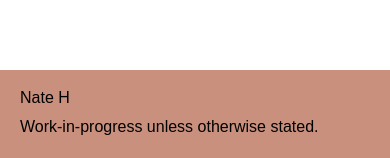
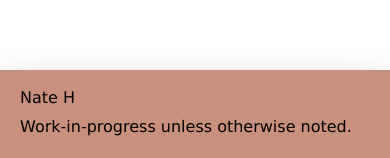
Before and after one commit to nathanthomashoang/styler-app, a Next.js app: page /styler-app/catalog in a window 390 px wide. Shown: the part 920-1078 px from the top of the page. Built offline with nearby package versions, Linux system fonts and the light colour scheme; no server answers.

Commit message:
fixed keys, font, and added more mobile optimizations

```diff
--- a/src/components/client/ItemsList.tsx
+++ b/src/components/client/ItemsList.tsx
@@ -4,6 +4,13 @@ import { Item, ITEM_CATEGORY_CONSTANTS } from '@/types/item';
 import ItemCard from '@/components/client/ItemCard';
 import Typography from '@mui/material/Typography';
 import Divider from '@mui/material/Divider';
+import { Montserrat } from "next/font/google";
+
+const montserrat = Montserrat({
+  weight: '400',
+  subsets: ['latin'],
+  display: 'swap',
+});
 
 interface IItemsListProps {
     items: Item[];
@@ -29,7 +36,7 @@ const ItemsList = ({
     return (
         <div>
             <Divider variant="middle">
-                <Typography gutterBottom variant="h4" component="h2">
+                <Typography gutterBottom variant="h4" component="h2" fontFamily={montserrat.style.fontFamily}>
                     Headwear
                 </Typography>
             </Divider>
@@ -39,7 +46,7 @@ const ItemsList = ({
                 })}
             </div>
             <Divider variant="middle">
-                <Typography gutterBottom variant="h4" component="h2">
+                <Typography gutterBottom variant="h4" component="h2" fontFamily={montserrat.style.fontFamily}>
                     Tops
                 </Typography>
             </Divider>
@@ -49,7 +56,7 @@ const ItemsList = ({
                 })}
             </div>
             <Divider variant="middle">
-                <Typography gutterBottom variant="h4" component="h2">
+                <Typography gutterBottom variant="h4" component="h2" fontFamily={montserrat.style.fontFamily}>
                     Bottoms
                 </Typography>
             </Divider>
@@ -59,7 +66,7 @@ const ItemsList = ({
                 })}
             </div>
             <Divider variant="middle">
-                <Typography gutterBottom variant="h4" component="h2">
+                <Typography gutterBottom variant="h4" component="h2" fontFamily={montserrat.style.fontFamily}>
                     Footwear
                 </Typography>
             </Divider>
--- a/src/components/client/NavBar.tsx
+++ b/src/components/client/NavBar.tsx
@@ -68,8 +68,8 @@ const NavBar = () => {
                                 }}
                             >
                                 {pages.map((page) => (
-                                    <Link href={`/${page}`}>
-                                        <MenuItem key={page} onClick={handleCloseNavMenu}>
+                                    <Link key={page} href={`/${page}`}>
+                                        <MenuItem onClick={handleCloseNavMenu}>
                                             <Typography textAlign="center">
                                                 {page.toUpperCase()}
                                             </Typography>
@@ -83,9 +83,8 @@ const NavBar = () => {
                         </Link>
                         <Box sx={{ display: { xs: 'none', md: 'flex' } }}>
                             {pages.map((page) => (
-                                <Link href={`/${page}`}>
+                                <Link key={page} href={`/${page}`}>
                                     <Button
-                                        key={page}
                                         onClick={handleCloseNavMenu}
                                         sx={{ my: 2, color: 'white', display: 'block' }}
                                     >
--- a/src/components/client/OutfitView.tsx
+++ b/src/components/client/OutfitView.tsx
@@ -7,6 +7,13 @@ import Button from '@mui/material/Button';
 import Typography from '@mui/material/Typography';
 import Divider from '@mui/material/Divider';
 import { useTheme } from '@mui/material/styles';
+import { Montserrat } from "next/font/google";
+
+const montserrat = Montserrat({
+  weight: '400',
+  subsets: ['latin'],
+  display: 'swap',
+});
 
 interface IOutfitViewProps {
     items: Item[];
@@ -61,7 +68,7 @@ const OutfitView = ({
                 {items.map((item) =>
                     <div key={item.id} className="flex flex-col justify-between">
                         <Divider variant="middle">
-                            <Typography className="flex justify-center" gutterBottom variant="h6" component="div">
+                            <Typography className="flex justify-center" gutterBottom variant="h6" component="div" fontFamily={montserrat.style.fontFamily}>
                                 {item.category}
                             </Typography>
                         </Divider>
--- a/src/components/server/Footer.tsx
+++ b/src/components/server/Footer.tsx
@@ -3,13 +3,13 @@ import Typography from '@mui/material/Typography';
 
 const Footer = () => {
     return (
-        <footer className="bg-tw-accent">
-            <div className='container py-4 mt-10 ml-5 md:mx-auto'>
+        <footer className="bg-tw-accent shadow-2xl shadow-black">
+            <div className='py-4 mt-10 mx-5 md:mx-16'>
                 <Typography gutterBottom component="p">
                 Nate H
                 </Typography>
-                <Typography className="pr-5" gutterBottom component="p">
-                Work-in-progress unless otherwise stated.
+                <Typography className="" gutterBottom component="p">
+                Work-in-progress unless otherwise noted.
                 </Typography>
             </div>
         </footer>
--- a/src/components/server/ItemView.tsx
+++ b/src/components/server/ItemView.tsx
@@ -4,6 +4,13 @@ import Card from '@mui/material/Card';
 import CardMedia from '@mui/material/CardMedia';
 import Typography from '@mui/material/Typography';
 import ItemDetailTable from '@/components/server/ItemDetailTable';
+import { Montserrat } from "next/font/google";
+
+const montserrat = Montserrat({
+    weight: '400',
+    subsets: ['latin'],
+    display: 'swap',
+})
 
 interface IItemViewProps {
     item: Item;
@@ -25,16 +32,16 @@ const ItemView = ({
                     </Card>
                 </div>
                 <div className="ml-2 md:ml-0">
-                    <Typography gutterBottom variant="h3" component="h1">
+                    <Typography gutterBottom variant="h3" component="h1" fontFamily={montserrat.style.fontFamily}>
                         {item.title}
                     </Typography>
                     <div className='mb-8'>
                         <Typography gutterBottom variant="h6" component="h3" className='font-semibold'>
                             Description
                         </Typography>
-                        <div>
+                        <Typography gutterBottom>
                             {item.description}
-                        </div>
+                        </Typography>
                     </div>
                     <div>
                         <Typography gutterBottom variant="h6" component="h3" className="font-semibold">
--- a/src/styles/theme.ts
+++ b/src/styles/theme.ts
@@ -12,7 +12,10 @@ export const theme = createTheme({
       },
     },
     typography: {
-      fontFamily: 'Arial',
+      fontFamily: [
+        'Verdana',
+        'sans-serif'
+      ].join(','),
       fontSize: 14,
     },
   });
```
